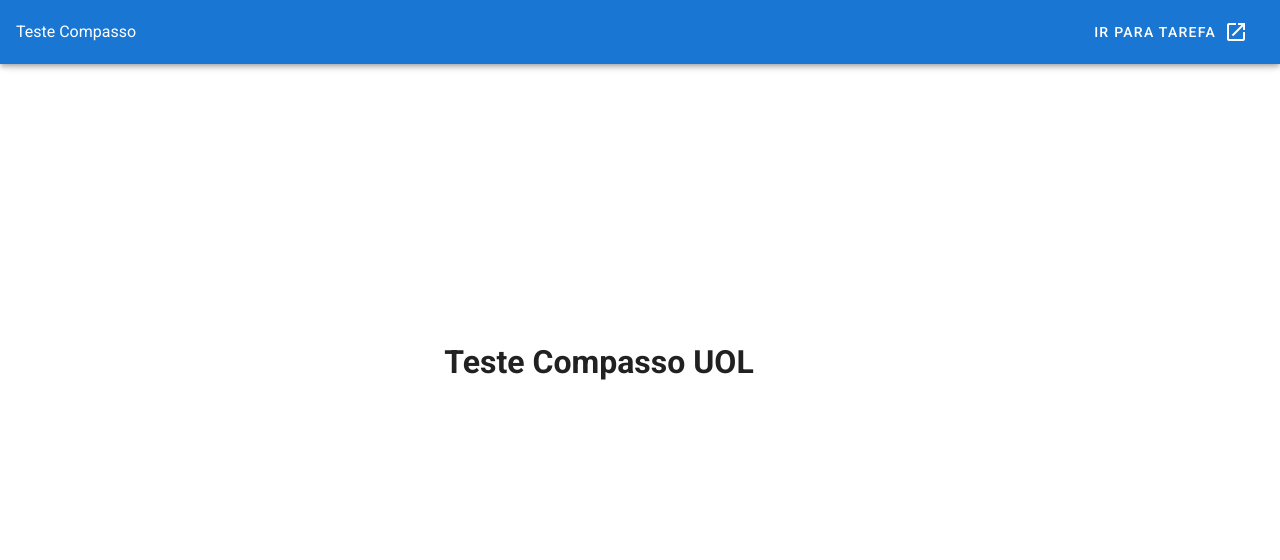
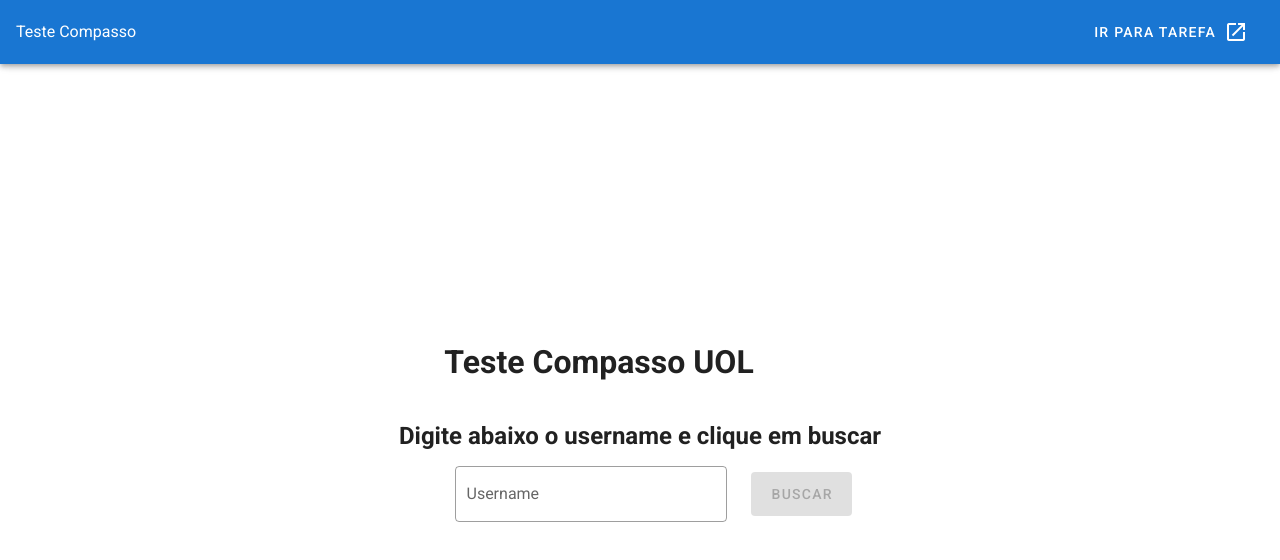
Before and after one commit to DeveloperMatheus/teste-compasso, a Vue app: page / in a window 1280 px wide. Shown: the top 560 px of the page. Built offline with nearby package versions, Linux system fonts and the light colour scheme; no server answers.

Commit message:
Novo componente de UserCard

```diff
--- /dev/null
+++ b/src/components/UserCard.vue
@@ -0,0 +1,20 @@
+<template>
+  <v-card>
+    <v-img :src="user.avatar_url"></v-img>
+    <v-card-title v-if="user.name">Nome: {{ user.name }}</v-card-title>
+    <v-card-title v-if="user.login">User: {{ user.login }}</v-card-title>
+    <v-card-subtitle v-if="user.name">
+      Criado em: {{ user.created_at }}
+    </v-card-subtitle>
+  </v-card>
+</template>
+
+<script>
+export default {
+  name: "UserCard",
+
+  props: {
+    user: Object,
+  },
+};
+</script>
--- a/src/views/Home.vue
+++ b/src/views/Home.vue
@@ -18,12 +18,56 @@
         />
       </div>
     </div>
+
+    <section class="mt-5">
+      <h2 class="text-center">Digite abaixo o username e clique em buscar</h2>
+      <v-container>
+        <v-row align="center" justify="center">
+          <v-col class="col-12 col-md-6 col-lg-3 col-xl-2">
+            <v-text-field
+              color="primary"
+              v-model="username"
+              label="Username"
+              outlined
+              hide-details="false"
+            ></v-text-field>
+          </v-col>
+          <v-col class="col-12 col-lg-1">
+            <v-btn
+              large
+              block
+              color="primary"
+              :disabled="username.length < 1"
+              @click="getUserByUsername"
+            >
+              Buscar
+            </v-btn>
+          </v-col>
+        </v-row>
+
+        <div class="text-center">
+          <v-progress-circular
+            color="primary"
+            class="mx-auto"
+            v-if="isLoading"
+            indeterminate
+            size="120"
+          ></v-progress-circular>
+        </div>
+
+        <v-row v-if="user" justify="center">
+          <v-col class="col-12 col-md-5 col-lg-3">
+            <UserCard :user="this.user" />
+          </v-col>
+        </v-row>
+      </v-container>
+    </section>
   </div>
 </template>
 
 <script>
 // @ is an alias to /src
-// import HelloWorld from '@/components/HelloWorld.vue'
+import UserCard from "@/components/UserCard.vue";
 import usersService from "@/services/users/index";
 
 export default {
@@ -31,22 +75,27 @@
   data() {
     return {
       user: null,
+      username: "",
+      isLoading: false,
     };
   },
-  mounted() {
-    this.getUserByUsername("developermatheus");
+  components: {
+    UserCard
   },
   methods: {
-    async getUserByUsername(username) {
+    async getUserByUsername() {
+      this.isLoading = true;
       try {
-        const { data } = await usersService.getUser(username);
+        const { data } = await usersService.getUser(this.username);
         console.log(data);
         if (data) {
           this.user = data;
         }
       } catch (error) {
         // this.$showSnackbar(error.message);
-        console.log("erro ao pegar da api")
+        console.log("erro ao pegar da api");
+      } finally {
+        this.isLoading = false;
       }
     },
   },
```
